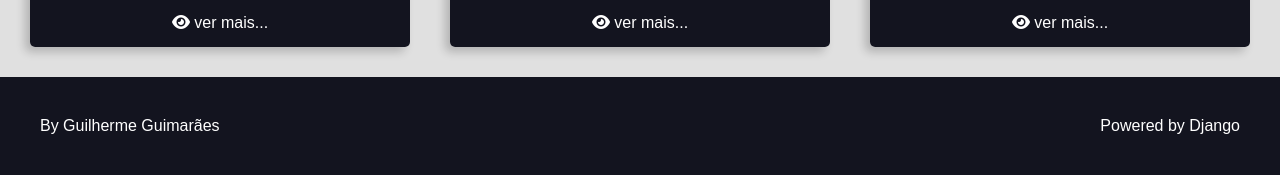
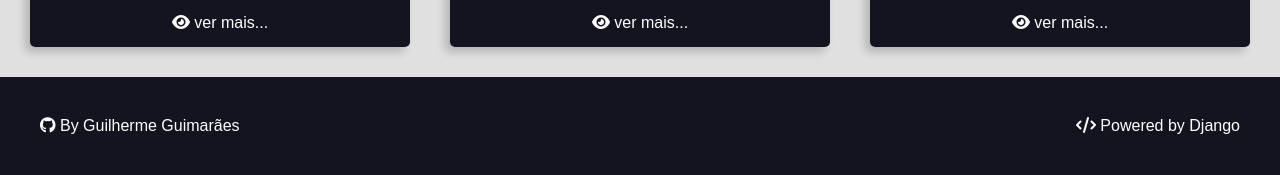
Before and after one commit to GuilhermeGuimaraesS/curso-django-projeto1, a Django app: page / in a window 1280 px wide. Shown: the part 1487-1662 px from the top of the page. Run offline with Django 5.2, Linux system fonts and the light colour scheme; grey boxes labelled with a size stand in for pictures from a placeholder-image service; some libraries are stand-ins or nearby versions.

Commit message:
Adição de icones no main footer.

```diff
--- a/recipes/templates/recipes/partials/footer.html
+++ b/recipes/templates/recipes/partials/footer.html
@@ -1,11 +1,17 @@
 <footer class="main-footer">
 
     <div class="developer">
-        <a href="https://github.com/GuilhermeGuimaraesS" target="_blank" rel="noreferrer noopener">By Guilherme Guimarães</a>
+        <a href="https://github.com/GuilhermeGuimaraesS" target="_blank" rel="noreferrer noopener">
+            <i class="fab fa-github"></i>
+            <span>By Guilherme Guimarães</span>
+        </a>
     </div>
 
     <div class="powered">
-        <a href="https://www.djangoproject.com/" target="_blank" rel="noreferrer noopener">Powered by Django </a>
+        <a href="https://www.djangoproject.com/" target="_blank" rel="noreferrer noopener">
+            <i class="fas fa-code"></i>
+            <span>Powered by Django</span>
+        </a>
     </div>
 
 </footer>
```
